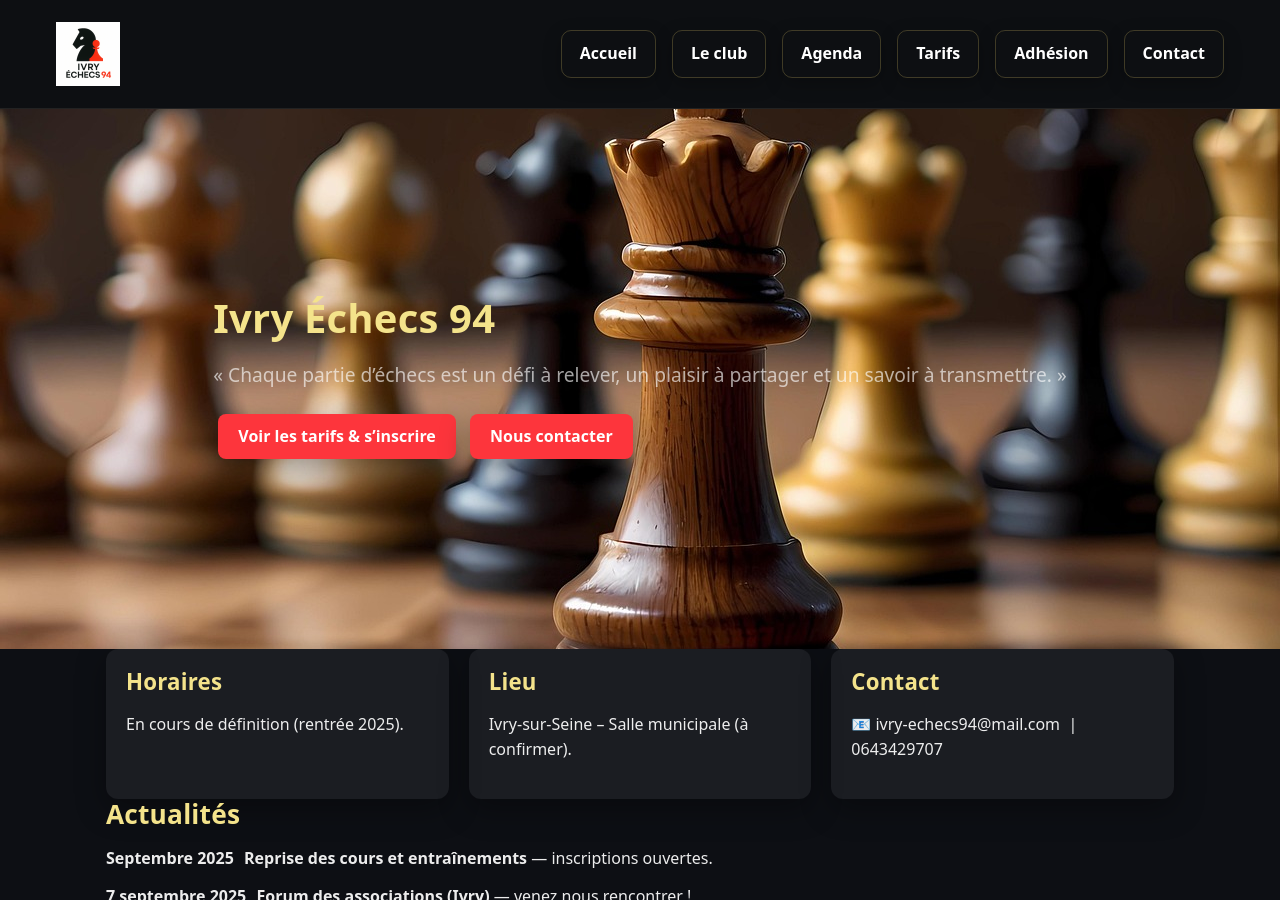
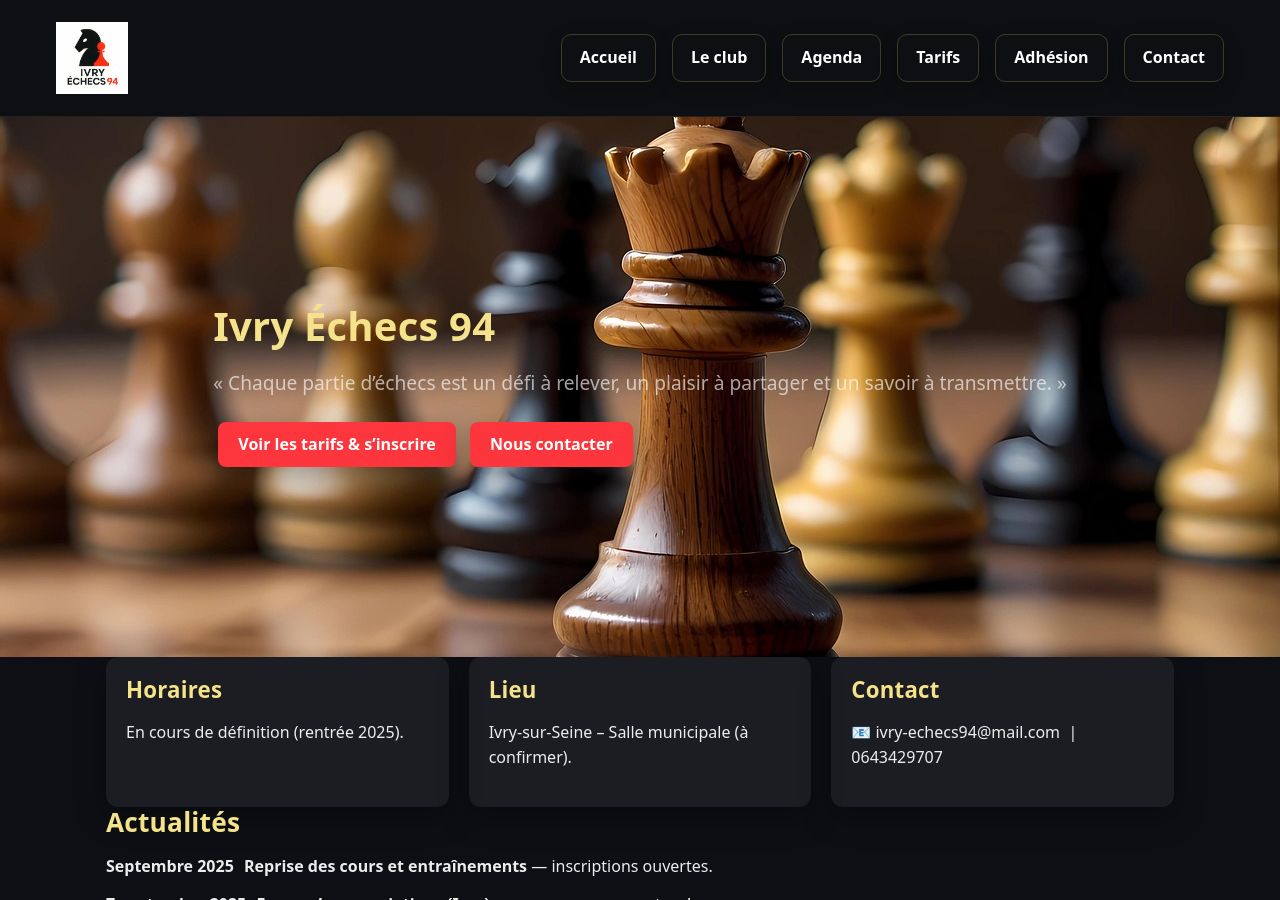
Before and after one commit to Nelwyn64/ivry-echecs-94, a Jekyll site: the page built from index.html, in a window 1280 px wide and 900 px high. Built offline with Jekyll 4.4.1, drawn with Linux system fonts in a browser that asks for light colours.

Commit message:
Fix: contrainte du logo (max-height 64px en header, max-width 240px en contenu)

```diff
--- a/css/styles.css
+++ b/css/styles.css
@@ -183,7 +183,7 @@
 
 .site-header .site-logo img,
 header .site-logo img {
-  max-height: 64px;     /* hauteur désirée du logo (ajuste 48–72px) */
+  max-height: 72px;     /* hauteur désirée du logo (ajuste 48–72px) */
   width: auto;          /* garde les proportions */
   height: auto;         /* fallback */
   object-fit: contain;  /* évite l’étirement */
@@ -192,7 +192,7 @@
 /* Si un logo apparait dans le contenu (ex: page “Le club”) */
 .content img.logo,
 main img.logo {
-  max-width: 240px;     /* borne la largeur dans le corps de page */
+  max-width: 280px;     /* borne la largeur dans le corps de page */
   height: auto;
   display: block;
   margin: 1rem auto;    /* centré */
```
